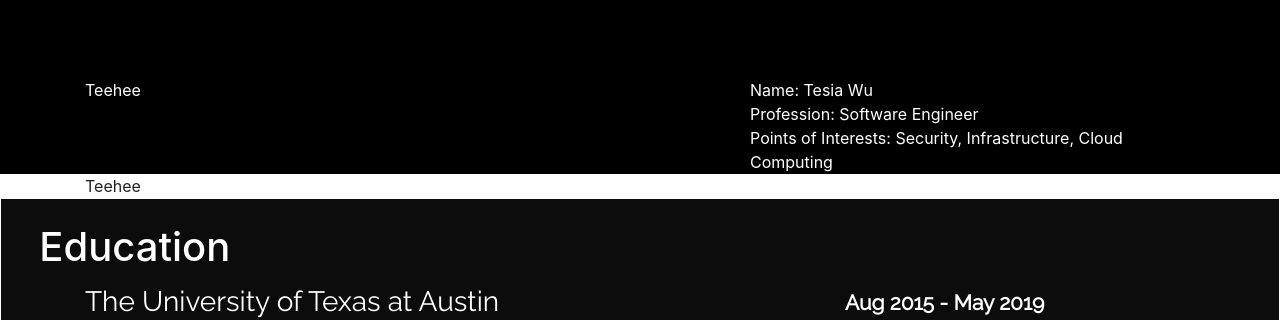
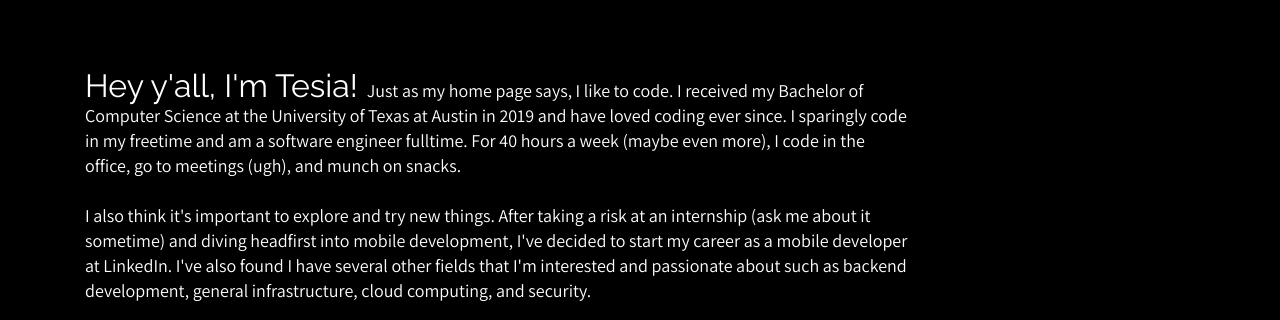
Before and after one commit to tesiawu/personal-website, a React (Create React App) app: page /profile in a window 1280 px wide. Shown: the part 632-952 px from the top of the page. Built offline with nearby package versions, Linux system fonts and the light colour scheme.

Commit message:
finished first blurb section on profile page

```diff
--- a/src/Profile.js
+++ b/src/Profile.js
@@ -101,13 +101,29 @@
 
           <Container className="rows">
             <Row>
-              <Col xs={7}>
-                Teehee
+              <Col xs={9}>
+                <div>
+                  <h2 className="pro-intro-heading">Hey y'all, I'm Tesia!</h2>&nbsp;&nbsp;
+                  <p className="pro-intro-p">
+
+
+                    Just as my home page says, I like to code. I received my Bachelor
+                    of Computer Science at the University of Texas at Austin in 2019 and
+                    have loved coding ever since.
+                    I sparingly code in my freetime and am a software engineer fulltime.
+                    For 40 hours a week (maybe even more), I code in the office, go to meetings (ugh),
+                    and munch on snacks.
+                    <br/><br/>
+                    I also think it's important to explore and try new things.
+                    After taking a risk at an internship (ask me about it sometime) and
+                    diving headfirst into mobile development, I've decided to start my career
+                    as a mobile developer at LinkedIn. I've also found I have several other fields that
+                    I'm interested and passionate about such as backend development,
+                    general infrastructure, cloud computing, and security.
+                  </p>
+                </div>
               </Col>
-              <Col xs={5}>
-                Name: Tesia Wu <br/>
-                Profession: Software Engineer <br/>
-                Points of Interests: Security, Infrastructure, Cloud Computing
+              <Col xs={3}>
               </Col>
             </Row>
           </Container>
@@ -115,8 +131,16 @@
         <div className="personal-intro-container" responsive fluid>
           <Container className="rows">
             <Row>
-              <Col xs={12}>
-                Teehee
+              <Col xs={3}>
+              </Col>
+              <Col xs={9}>
+                <div>
+                  <p>
+                    JDK:FSLJFLKSDJF:SKLDJFLSDJFSK:LDFJLSKdjf;alkjsdfaklsdjfa;sdkjf
+                    aksdjfklajsdklfajd;kflja;ldfjasdjfalskdjfalksdjfalksdjfa;sd
+                    asdkjf;ajdfkajdsl;fjsdkfjasdfjalksdfjaskdj
+                  </p>
+                </div>
               </Col>
             </Row>
           </Container>
--- a/src/css/style.css
+++ b/src/css/style.css
@@ -249,6 +249,22 @@
   height: auto;
   width: 100%;
   color: white;
+  margin-bottom: 50px;
+}
+
+.pro-intro-heading {
+  display: inline;
+  vertical-align: top;
+  line-height: 15px;
+  font-family: 'Raleway', sans-serif;
+}
+
+.pro-intro-p {
+  display: inline;
+  vertical-align: top;
+  line-height: 25px;
+  font-size: 18px;
+  font-family: 'Assistant', serif;
 }
 
 .personal-intro-container {
```
